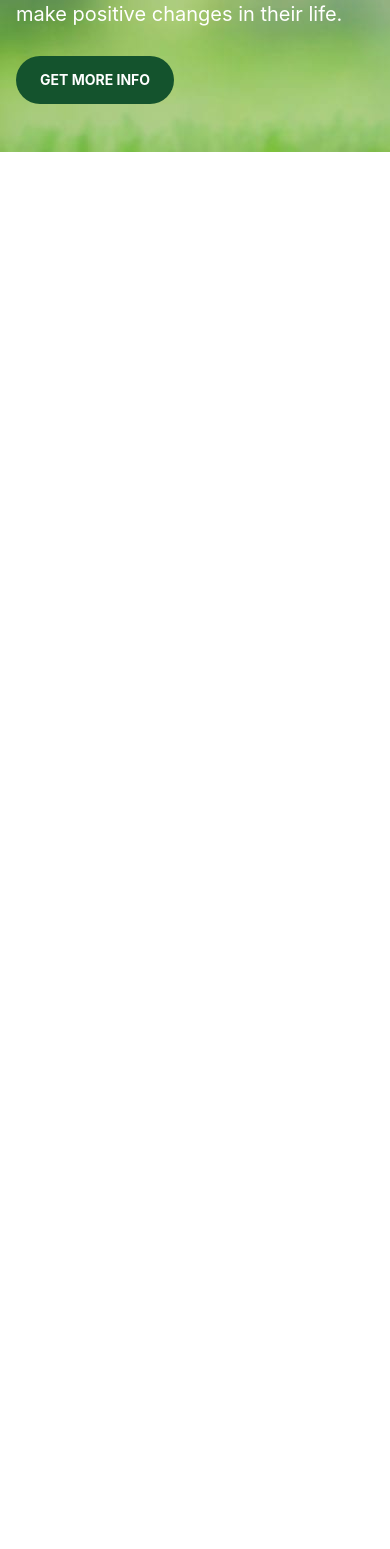
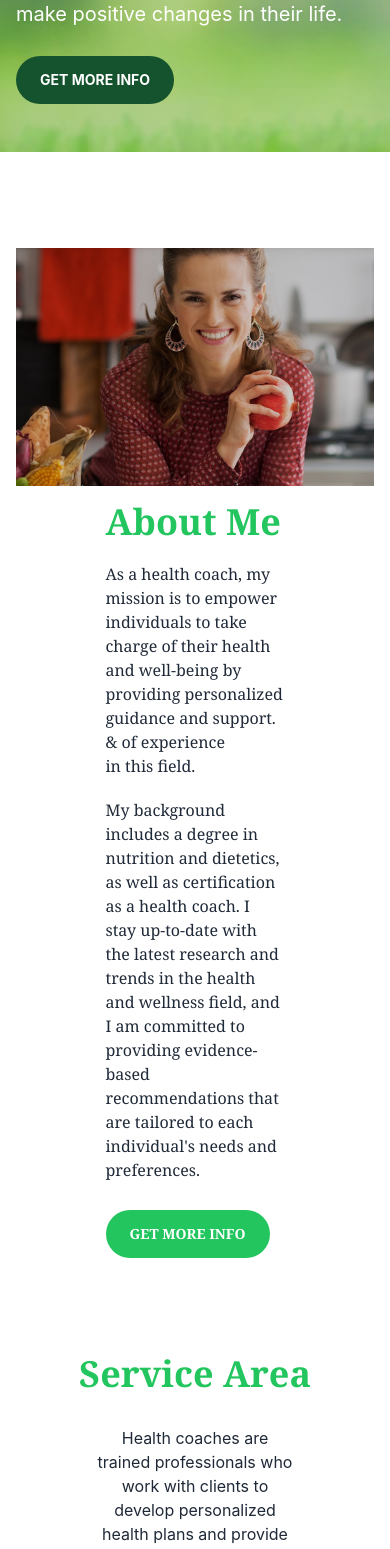
Before and after one commit to zakiaaktar/health-coach-client, a React (Create React App) app: page / in a window 390 px wide. Shown: the part 440-1989 px from the top of the page. Before the commit the page ends 844 px from the top, so only its background shows below. Built offline with nearby package versions, Linux system fonts and the light colour scheme; no server answers.

Commit message:
add about section

```diff
--- a/src/Pages/Home/About/About.js
+++ b/src/Pages/Home/About/About.js
@@ -1,10 +1,30 @@
 import React from 'react';
+import { Link } from 'react-router-dom';
+import about from '../../../assets/images/about.jpg';
+//import about1 from '../../../assets/images/about1.png'
+
 
 const About = () => {
     return (
-        <div>
+        <div className="hero my-20 font-serif">
+        <div className="hero-content justify-between flex-col sm:w-full lg:flex-row">
+            <div className='relative sm:w-1/2 h-full'>
+                <img src={about} alt="" className=" h-full" />
+                {/* <img src={about1} alt="" className="absolute w-3/5 right-5 top-1/2 border-8 rounded-lg shadow-2xl" /> */}
 
+            </div>
+            <div className='w-1/2'>
+                <p className="text-4xl font-bold text-green-500">About Me</p>
+                <h1 className="my-5">
+                As a health coach, my mission is to empower individuals to take charge of their health and well-being by providing personalized guidance and support.  <br />
+                    & of experience <br />
+                    in this field.</h1>
+                <p>My background includes a degree in nutrition and dietetics, as well as certification as a health coach. I stay up-to-date with the latest research and trends in the health and wellness field, and I am committed to providing evidence-based recommendations that are tailored to each individual's needs and preferences.</p>
+
+                <Link to='/' className="btn bg-green-500 rounded-full px-6 py-3 border-none mt-7 font-bold">Get more info</Link>
+            </div>
         </div>
+    </div>
     );
 };
 
--- a/src/Pages/Home/Services/Services.js
+++ b/src/Pages/Home/Services/Services.js
@@ -1,9 +1,37 @@
-import React from 'react';
+import React, { useEffect, useState } from 'react';
+import ServiceCard from './ServiceCard';
 
 const Services = () => {
+    const [services, setServices] = useState([]);
+
+
+
+    useEffect(() => {
+        fetch('https://health-coach-server-blue.vercel.app/services')
+            .then(res => res.json())
+            .then(data => setServices(data))
+    }, []);
+
+
+
+
     return (
-        <div>
+        <div className='my-20'>
+            <div className='text-center'>
+                <h2 className="text-4xl font-serif font-bold text-green-500"> Service Area</h2>
+                <div className='w-1/2 mx-auto my-8'>
+                    <p>Health coaches are trained professionals who work with clients to develop personalized health plans and provide guidance and support as they work towards their health and wellness goals. </p>
+                </div>
+            </div>
 
+            <div className='grid grid-cols-1 md:grid-cols-2 lg:grid-cols-3 gap-3'>
+                {
+                    services.map(service => <ServiceCard
+                        key={service._id}
+                        service={service}
+                    ></ServiceCard>)
+                }
+            </div>
         </div>
     );
 };
--- a/src/Pages/Shared/Footer/Footer.js
+++ b/src/Pages/Shared/Footer/Footer.js
@@ -1,10 +1,38 @@
 import React from 'react';
 
+
 const Footer = () => {
+
+
+
+
     return (
-        <div>
-
-        </div>
+        <footer className="footer px-36 py-10 bg-[#0a192f] text-white">
+            <div>
+                <svg width="50" height="50" viewBox="0 0 24 24" xmlns="http://www.w3.org/2000/svg" fillRule="evenodd" clipRule="evenodd" className="fill-current"><path d="M22.672 15.226l-2.432.811.841 2.515c.33 1.019-.209 2.127-1.23 2.456-1.15.325-2.148-.321-2.463-1.226l-.84-2.518-5.013 1.677.84 2.517c.391 1.203-.434 2.542-1.831 2.542-.88 0-1.601-.564-1.86-1.314l-.842-2.516-2.431.809c-1.135.328-2.145-.317-2.463-1.229-.329-1.018.211-2.127 1.231-2.456l2.432-.809-1.621-4.823-2.432.808c-1.355.384-2.558-.59-2.558-1.839 0-.817.509-1.582 1.327-1.846l2.433-.809-.842-2.515c-.33-1.02.211-2.129 1.232-2.458 1.02-.329 2.13.209 2.461 1.229l.842 2.515 5.011-1.677-.839-2.517c-.403-1.238.484-2.553 1.843-2.553.819 0 1.585.509 1.85 1.326l.841 2.517 2.431-.81c1.02-.33 2.131.211 2.461 1.229.332 1.018-.21 2.126-1.23 2.456l-2.433.809 1.622 4.823 2.433-.809c1.242-.401 2.557.484 2.557 1.838 0 .819-.51 1.583-1.328 1.847m-8.992-6.428l-5.01 1.675 1.619 4.828 5.011-1.674-1.62-4.829z"></path></svg>
+                <p>&copy; 2023 Zakia Aktar All rights reserved</p>
+            </div>
+            <div>
+                <span className="footer-title">Services</span>
+                <a className="link link-hover">Branding</a>
+                <a className="link link-hover">Design</a>
+                <a className="link link-hover">Marketing</a>
+                <a className="link link-hover">Advertisement</a>
+            </div>
+            <div>
+                <span className="footer-title">Company</span>
+                <a className="link link-hover">About us</a>
+                <a className="link link-hover">Contact</a>
+                <a className="link link-hover">Jobs</a>
+                <a className="link link-hover">Press kit</a>
+            </div>
+            <div>
+                <span className="footer-title">Legal</span>
+                <a className="link link-hover">Terms of use</a>
+                <a className="link link-hover">Privacy policy</a>
+                <a className="link link-hover">Cookie policy</a>
+            </div>
+        </footer>
     );
 };
 
```
